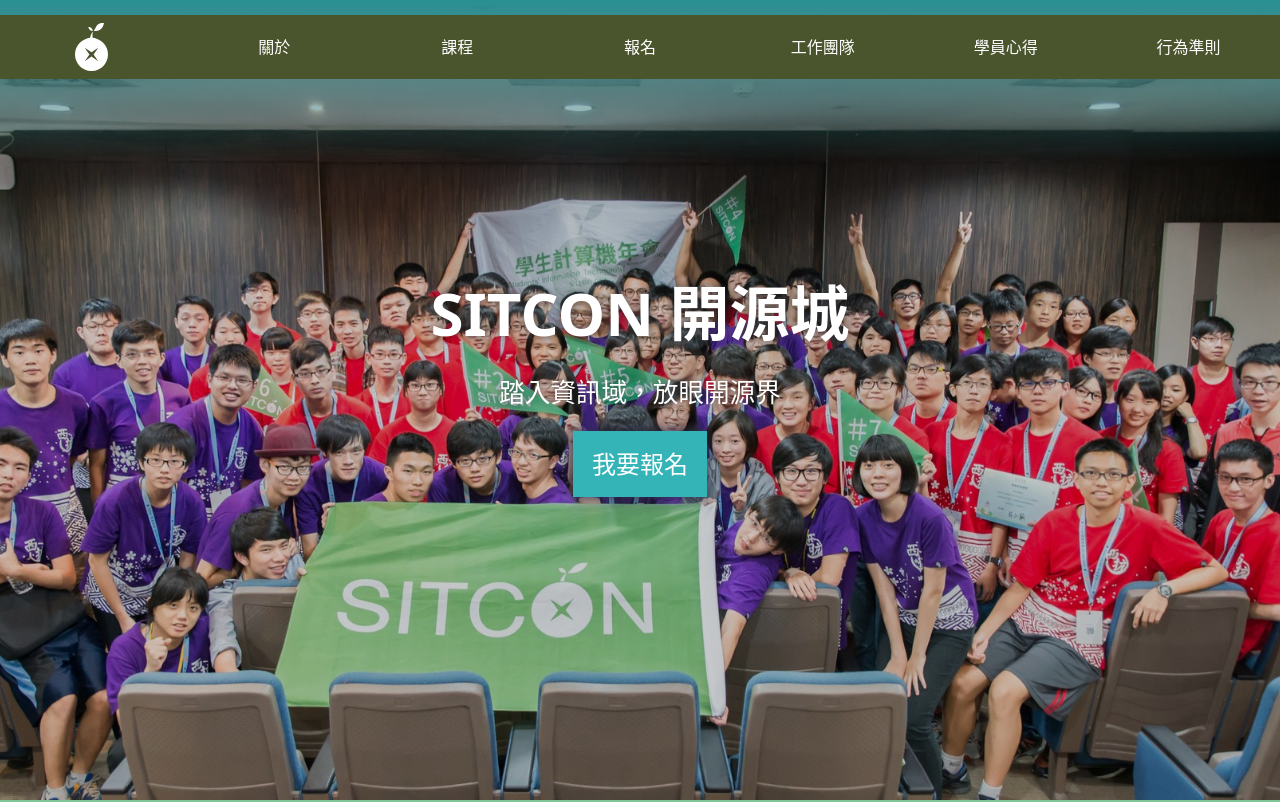
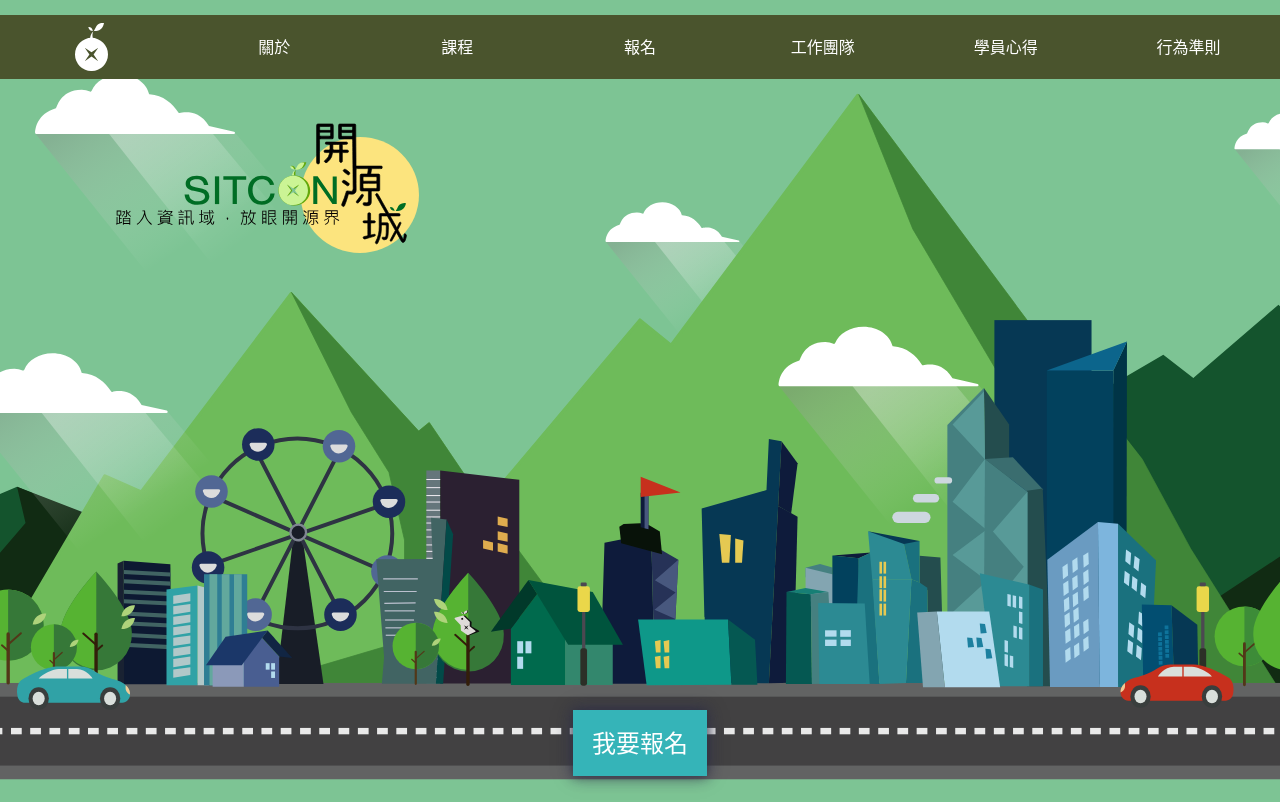
Before and after one commit to sitcon-tw/camp2017, a Vue app: page / in a window 1280 px wide. Shown: the top 802 px of the page. Built offline with nearby package versions, Linux system fonts and the light colour scheme.

Commit message:
Using master vision to replace photo

```diff
--- a/src/components/Banner.vue
+++ b/src/components/Banner.vue
@@ -1,11 +1,7 @@
 <template>
   <header>
-    <div id="banner" class="center">
-      <h1 class="title">SITCON 開源城</h1>
-      <p class="subtitle">踏入資訊域，放眼開源界</p>
-      <div class="center">
-        <a href="#registration" @click="registration()" class="button">我要報名</a>
-      </div>
+    <div id="banner">
+      <a href="#registration" @click="registration()" class="button">我要報名</a>
     </div>
     <navbar />
   </header>
@@ -33,20 +29,21 @@
   min-height: 100vh
   flex-direction: column
   color: white
+  display: flex
+  justify-content: flex-end
+  align-items: center
 
   &:before
-    background-image: -webkit-linear-gradient(top, rgb(53, 180, 184) 0%, transparent 20%), url('../assets/banner.jpg')
+    background-image: url('../assets/city.svg')
     background-repeat: no-repeat
-    background-position: center center
+    background-position: center bottom
     background-size: cover
     height: 100vh
-    width: 100%
+    width: 100vw
     content: ''
-    z-index: -1
     position: absolute
     top: 0
     left: 0
-    filter: brightness(0.8)
 
   .subtitle:before
     content: ''
```
Also changed, not shown: src/assets/city.svg (added).
